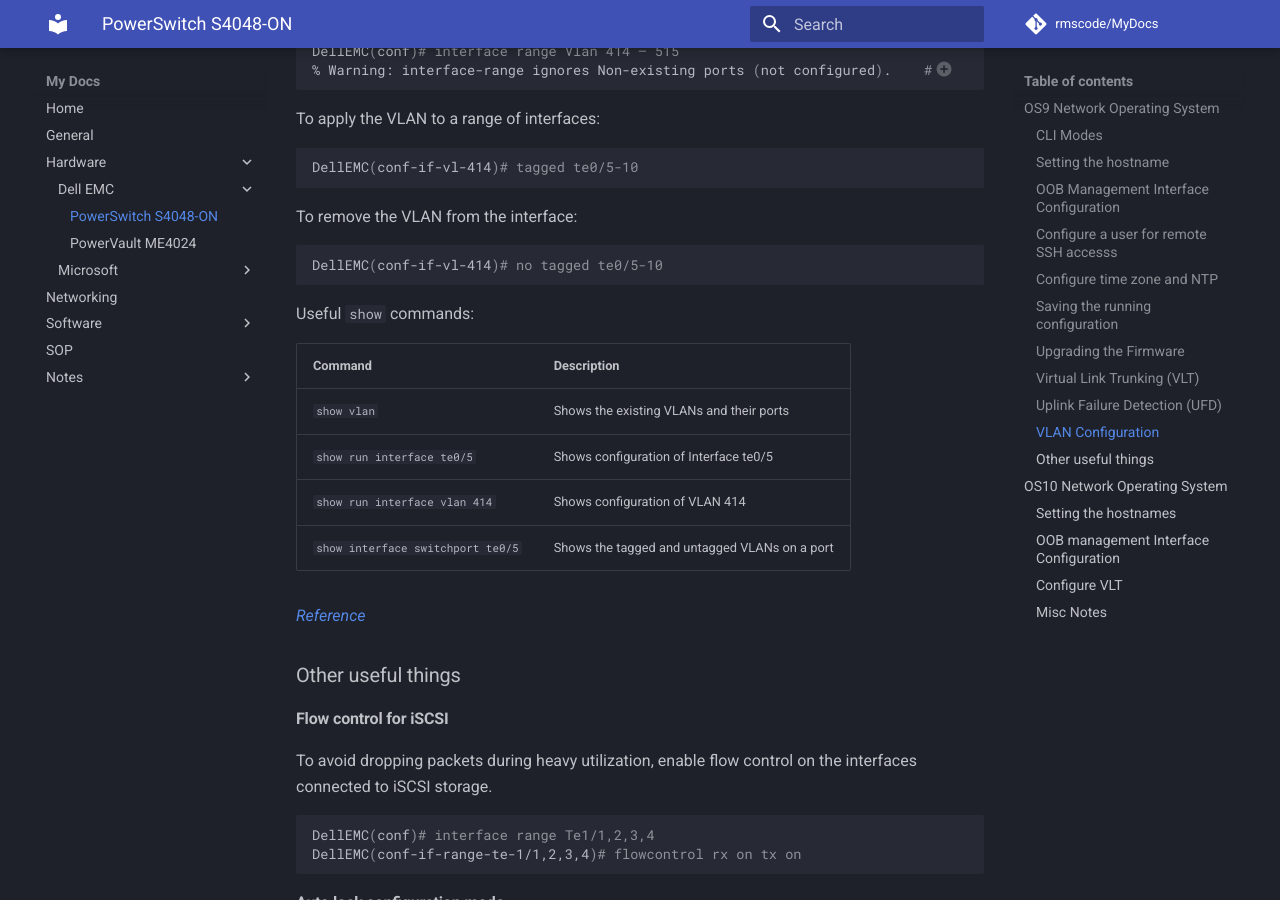
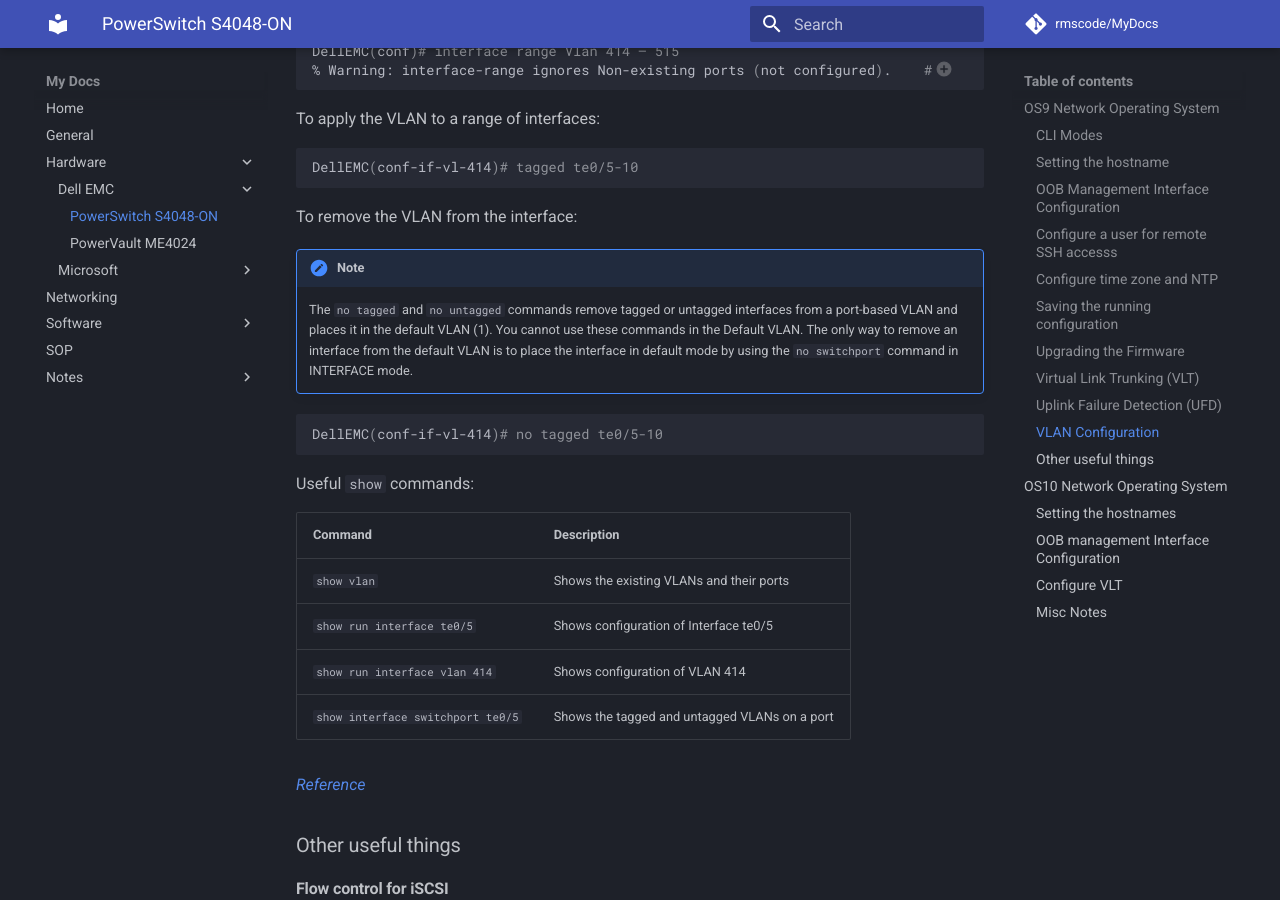
Before and after one commit to rmscode/binary-garden, an MkDocs documentation site: the page built from docs/hardware/dell-emc/s4048-on.md, in a window 1280 px wide and 900 px high, scrolled down 10018 px. Built offline with MkDocs 1.6.1 and Material for MkDocs 9.7.7, drawn with Linux system fonts in a browser that asks for light colours; comment, search, counter and statistics services are not loaded.

Commit message:
Update s4048-on.md

````diff
--- a/docs/hardware/dell-emc/s4048-on.md
+++ b/docs/hardware/dell-emc/s4048-on.md
@@ -469,6 +469,10 @@
 
 To remove the VLAN from the interface:
 
+!!! note
+
+    The `no tagged` and `no untagged` commands remove tagged or untagged interfaces from a port-based VLAN and places it in the default VLAN (1). You cannot use these commands in the Default VLAN. The only way to remove an interface from the default VLAN is to place the interface in default mode by using the `no switchport` command in INTERFACE mode.
+
 ```shell
 DellEMC(conf-if-vl-414)# no tagged te0/5-10
 ```
````
